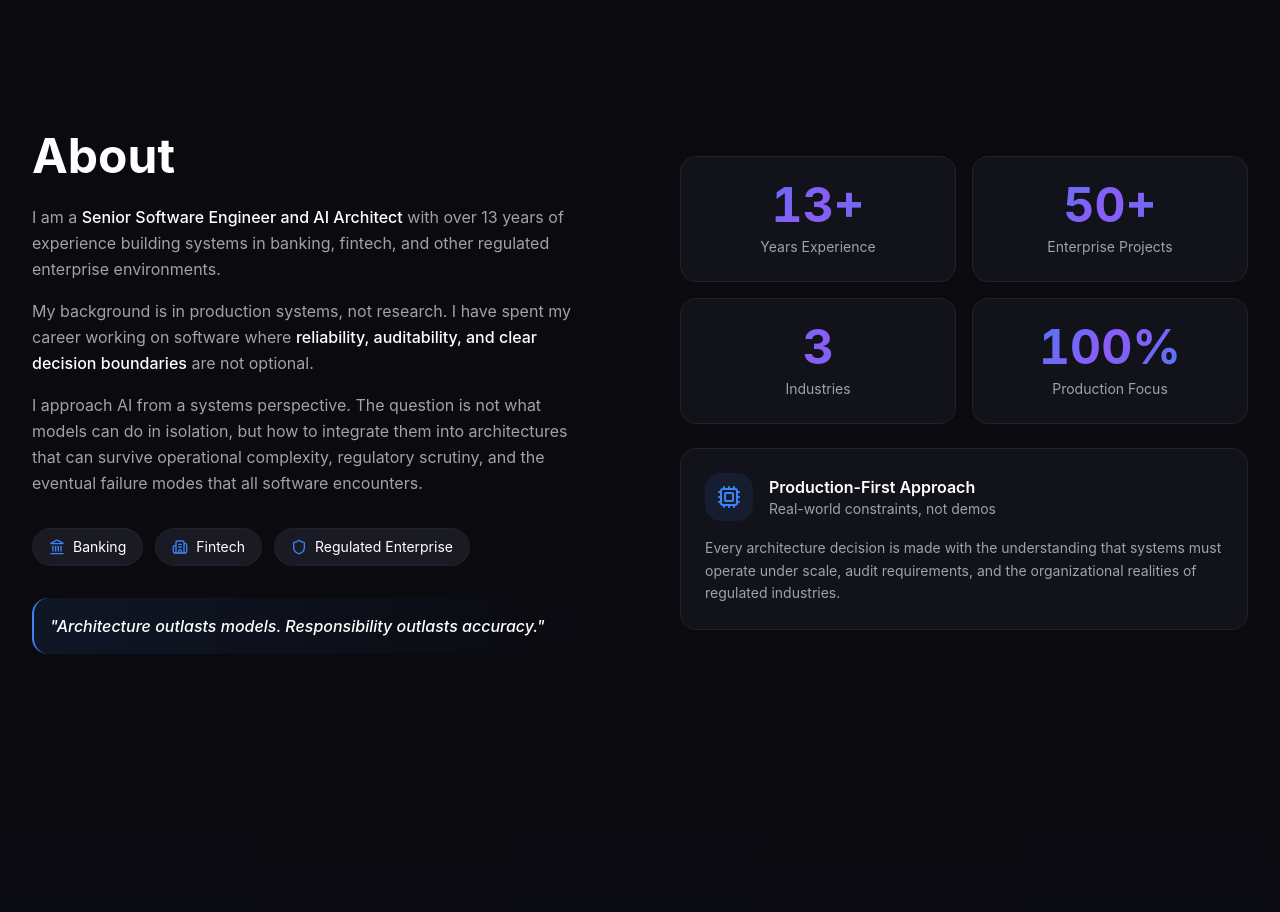
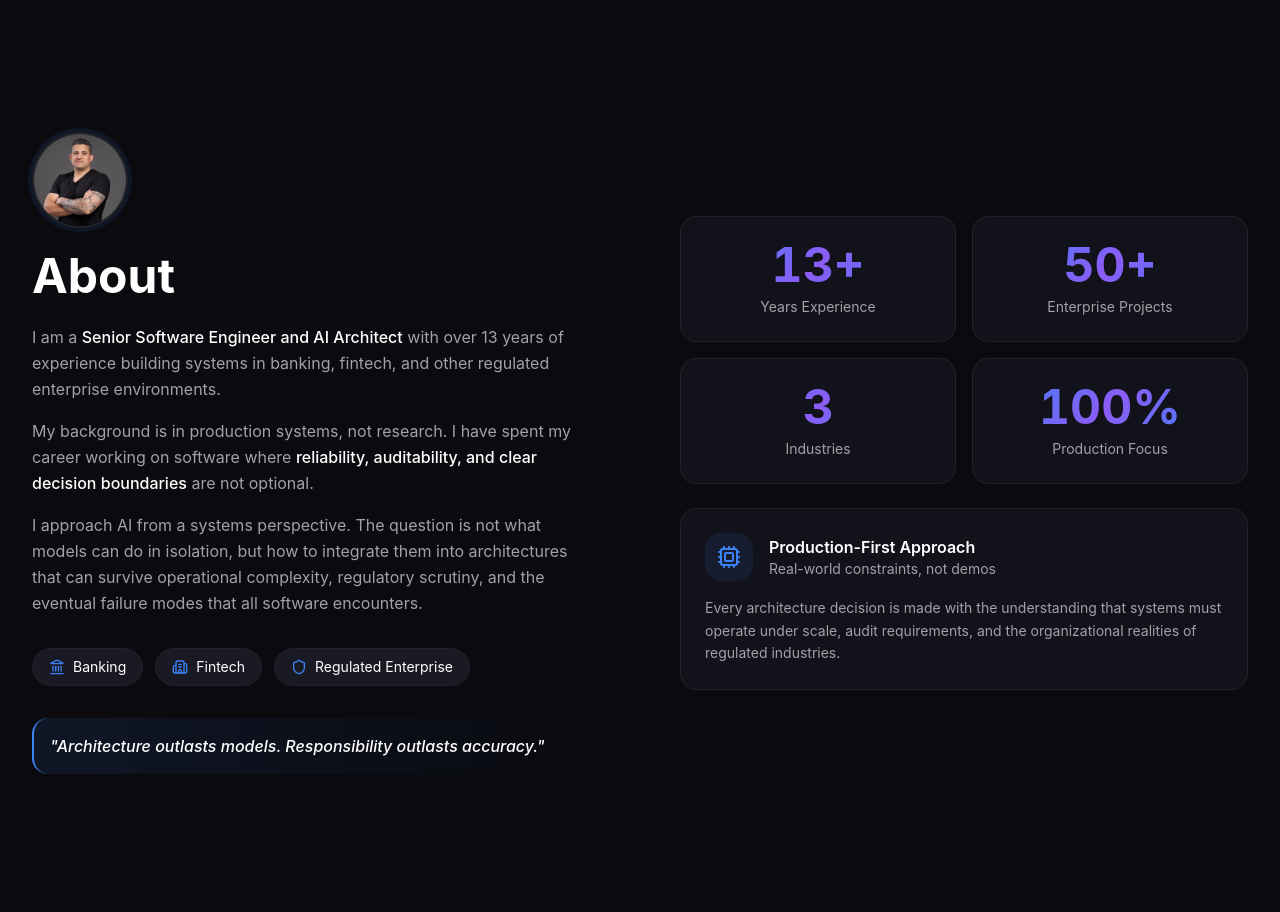
Before and after one commit to cmbessone/cristianbessone-portfolio, a React (Vite) app in the folder app/: page / in a window 1280 px wide. Shown: the part 2600-3512 px from the top of the page. Built offline with nearby package versions, Linux system fonts and the light colour scheme.

Commit message:
feat: add profile photo to About section

```diff
--- a/app/src/sections/About.tsx
+++ b/app/src/sections/About.tsx
@@ -74,6 +74,17 @@ export default function About() {
             viewport={{ once: true, margin: '-100px' }}
             transition={{ duration: 0.8, ease: [0.22, 1, 0.36, 1] }}
           >
+            {/* Photo */}
+            <div className="mb-6">
+              <div className="w-24 h-24 rounded-full overflow-hidden border-2 border-border ring-4 ring-primary/10">
+                <img
+                  src="/cristian.png"
+                  alt="Cristian Bessone"
+                  className="w-full h-full object-cover"
+                />
+              </div>
+            </div>
+
             <h2 className="text-3xl sm:text-4xl lg:text-5xl font-bold text-white mb-6">
               {t.about.heading}
             </h2>
```
Also changed, not shown: app/public/cristian.png (added).
